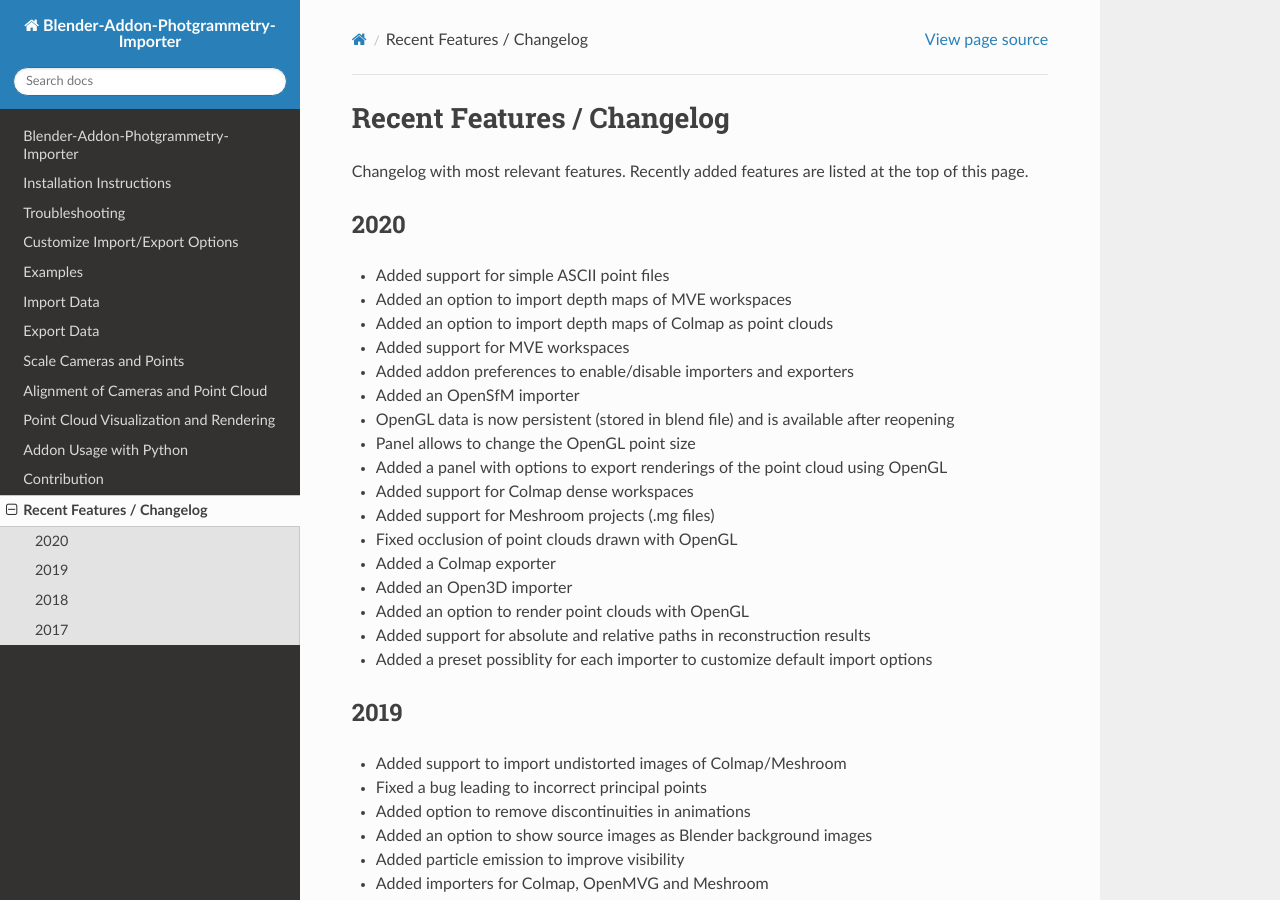
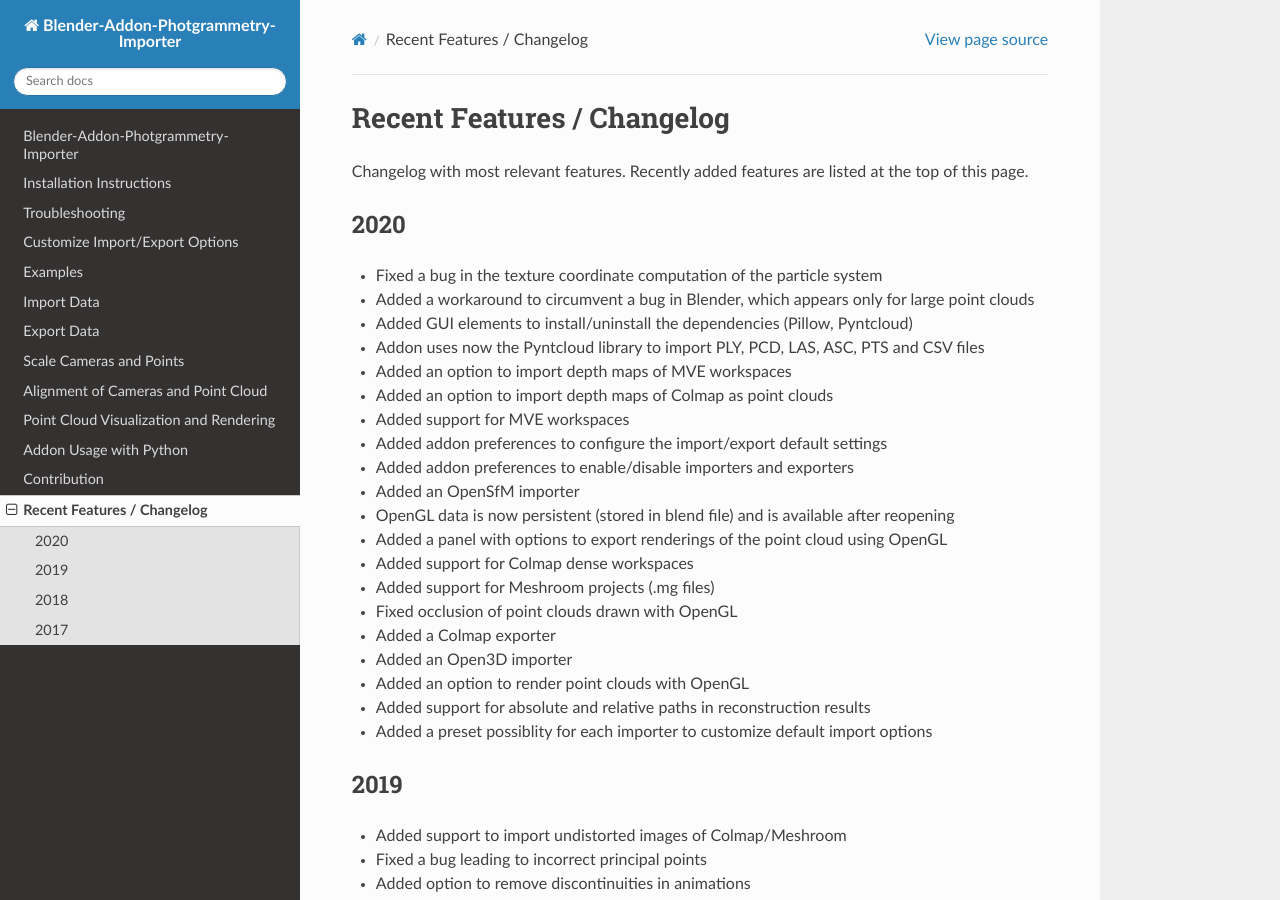
Before and after one commit to SBCV/Blender-Addon-Photogrammetry-Importer, a Sphinx documentation site: the page built from doc/sphinx/source/changelog.rst, in a window 1280 px wide and 900 px high. Built offline with Sphinx 7.4.7 and the Read the Docs theme 2.0.0, drawn with Linux system fonts in a browser that asks for light colours.

Commit message:
Updated documentation to latest changes

```diff
--- a/doc/sphinx/source/changelog.rst
+++ b/doc/sphinx/source/changelog.rst
@@ -7,14 +7,17 @@
 2020
 ====
 
-* Added support for simple ASCII point files
+* Fixed a bug in the texture coordinate computation of the particle system
+* Added a workaround to circumvent a bug in Blender, which appears only for large point clouds
+* Added GUI elements to install/uninstall the dependencies (Pillow, Pyntcloud)
+* Addon uses now the Pyntcloud library to import PLY, PCD, LAS, ASC, PTS and CSV files
 * Added an option to import depth maps of MVE workspaces
 * Added an option to import depth maps of Colmap as point clouds
 * Added support for MVE workspaces
+* Added addon preferences to configure the import/export default settings
 * Added addon preferences to enable/disable importers and exporters
 * Added an OpenSfM importer
 * OpenGL data is now persistent (stored in blend file) and is available after reopening
-* Panel allows to change the OpenGL point size
 * Added a panel with options to export renderings of the point cloud using OpenGL
 * Added support for Colmap dense workspaces
 * Added support for Meshroom projects (.mg files)
```
Also changed, not shown: doc/sphinx/source/index.rst (+11 -6 lines), doc/images/particle_system_material.jpg.
